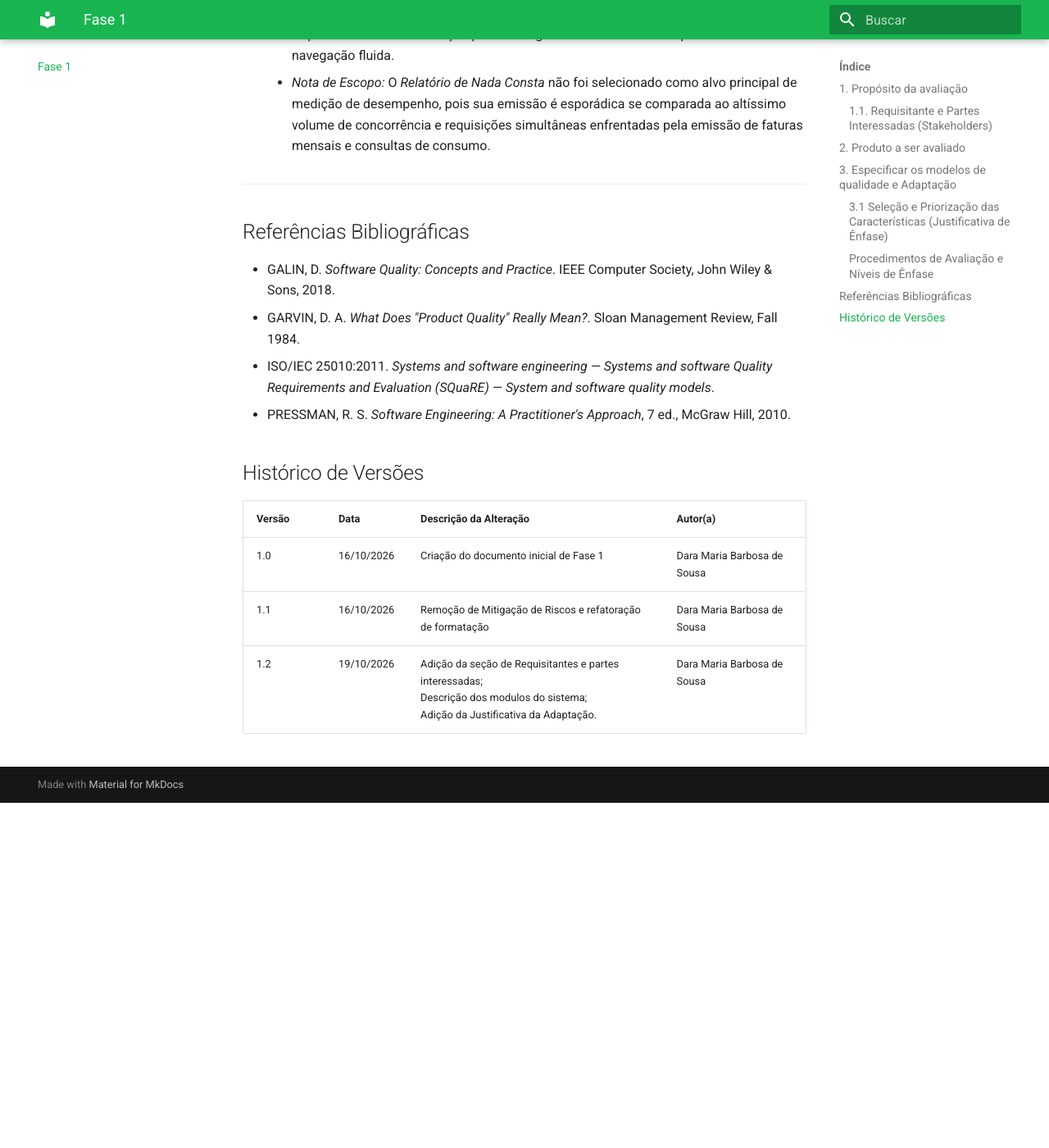
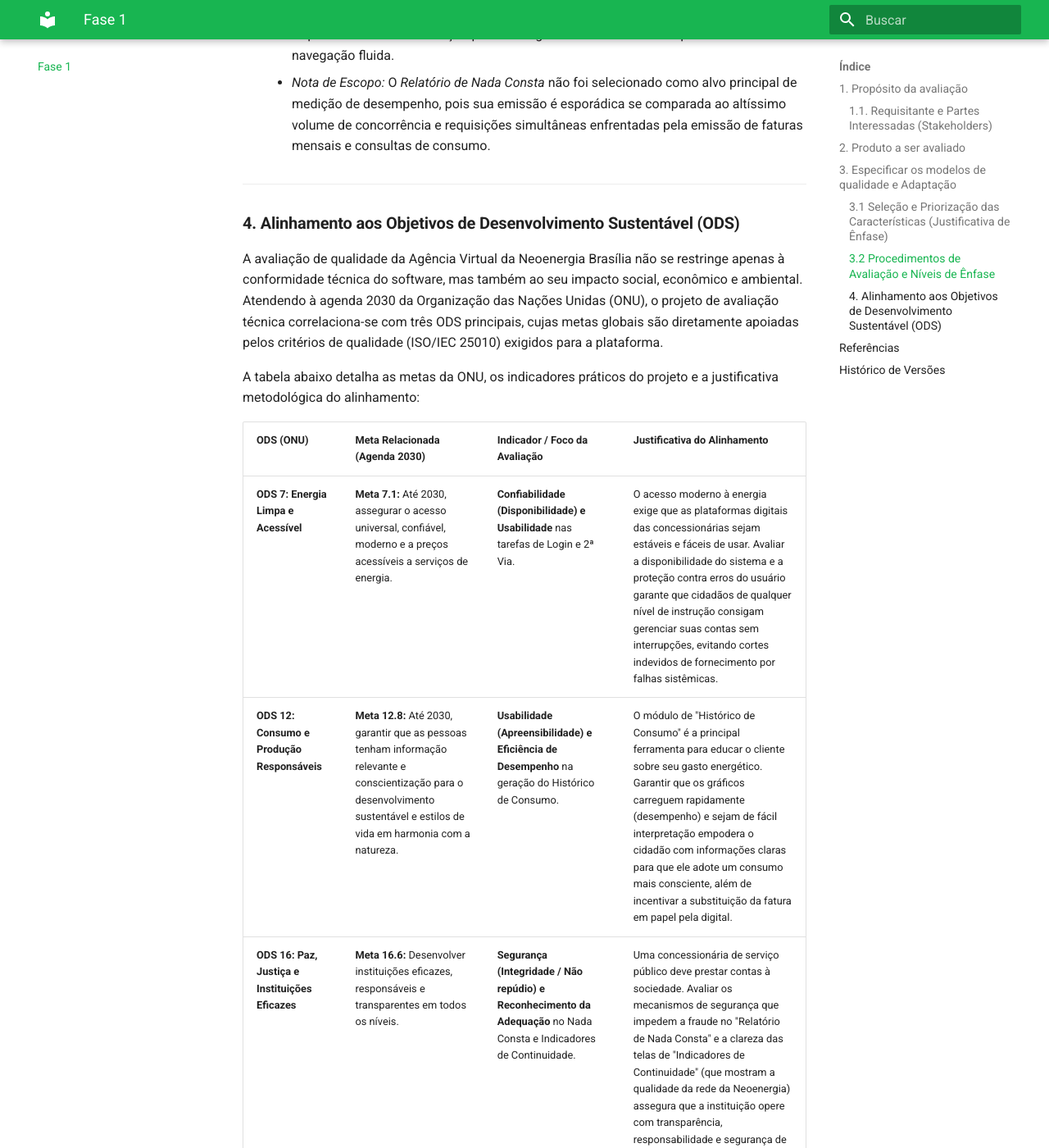
Before and after one commit to FCTE-Qualidade-de-Software-1/2026-2_T02_RADIA_PERLMAN, an MkDocs documentation site: the page built from docs/fase1-requisitos.md, in a window 1280 px wide and 1400 px high, scrolled down 6475 px. Shown: the whole window at 82% size. Built offline with MkDocs 1.6.1 and Material for MkDocs 9.7.7, drawn with Linux system fonts in a browser that asks for light colours; before the commit the page ends 7454 px from its top, so only the background shows below that; some of the changed text lies outside the part shown.

Commit message:
docs: Adiciona relação do projeto as ODS.

```diff
--- a/docs/fase1-requisitos.md
+++ b/docs/fase1-requisitos.md
@@ -1,6 +1,6 @@
 # Fase 1: Requisitos de Avaliação
 
-## 1. Propósito da avaliação
+## **1. Propósito da avaliação**
 O propósito desta avaliação é analisar a qualidade do portal "Agência Virtual da Neoenergia Brasília", com o objetivo de identificar pontos de melhoria, gargalos de desempenho e compreender o comportamento prático do sistema diante de cenários reais de uso.
 
 A avaliação está sendo conduzida de forma independente por estudantes de Engenharia de Software da Universidade de Brasília (UnB), atuando como avaliadores e auditores de qualidade. O público-alvo desta documentação inclui a comunidade acadêmica e profissionais interessados no controle de qualidade de serviços públicos digitais.
@@ -110,7 +110,7 @@
 
 ---
 
-### **Procedimentos de Avaliação e Níveis de Ênfase**
+### **3.2 Procedimentos de Avaliação e Níveis de Ênfase**
 
 Abaixo estão detalhados os procedimentos de avaliação por característica, pontuados em uma escala de ênfase de 1 a 5, com o mapeamento explícito das funcionalidades do escopo escolhidas para cada teste:
 
@@ -139,15 +139,38 @@
     * *Nota de Escopo:* O *Relatório de Nada Consta* não foi selecionado como alvo principal de medição de desempenho, pois sua emissão é esporádica se comparada ao altíssimo volume de concorrência e requisições simultâneas enfrentadas pela emissão de faturas mensais e consultas de consumo.
 
 
+---
+
+### **4. Alinhamento aos Objetivos de Desenvolvimento Sustentável (ODS)**
+
+A avaliação de qualidade da Agência Virtual da Neoenergia Brasília não se restringe apenas à conformidade técnica do software, mas também ao seu impacto social, econômico e ambiental. Atendendo à agenda 2030 da Organização das Nações Unidas (ONU), o projeto de avaliação técnica correlaciona-se com três ODS principais, cujas metas globais são diretamente apoiadas pelos critérios de qualidade (ISO/IEC 25010) exigidos para a plataforma.
+
+A tabela abaixo detalha as metas da ONU, os indicadores práticos do projeto e a justificativa metodológica do alinhamento:
+
+| ODS (ONU) | Meta Relacionada (Agenda 2030) | Indicador / Foco da Avaliação | Justificativa do Alinhamento |
+| --- | --- | --- | --- |
+| **ODS 7: Energia Limpa e Acessível** | **Meta 7.1:** Até 2030, assegurar o acesso universal, confiável, moderno e a preços acessíveis a serviços de energia. | **Confiabilidade (Disponibilidade) e Usabilidade** nas tarefas de Login e 2ª Via. | O acesso moderno à energia exige que as plataformas digitais das concessionárias sejam estáveis e fáceis de usar. Avaliar a disponibilidade do sistema e a proteção contra erros do usuário garante que cidadãos de qualquer nível de instrução consigam gerenciar suas contas sem interrupções, evitando cortes indevidos de fornecimento por falhas sistêmicas. |
+| **ODS 12: Consumo e Produção Responsáveis** | **Meta 12.8:** Até 2030, garantir que as pessoas tenham informação relevante e conscientização para o desenvolvimento sustentável e estilos de vida em harmonia com a natureza. | **Usabilidade (Apreensibilidade) e Eficiência de Desempenho** na geração do Histórico de Consumo. | O módulo de "Histórico de Consumo" é a principal ferramenta para educar o cliente sobre seu gasto energético. Garantir que os gráficos carreguem rapidamente (desempenho) e sejam de fácil interpretação empodera o cidadão com informações claras para que ele adote um consumo mais consciente, além de incentivar a substituição da fatura em papel pela digital. |
+| **ODS 16: Paz, Justiça e Instituições Eficazes** | **Meta 16.6:** Desenvolver instituições eficazes, responsáveis e transparentes em todos os níveis. | **Segurança (Integridade / Não repúdio) e Reconhecimento da Adequação** no Nada Consta e Indicadores de Continuidade. | Uma concessionária de serviço público deve prestar contas à sociedade. Avaliar os mecanismos de segurança que impedem a fraude no "Relatório de Nada Consta" e a clareza das telas de "Indicadores de Continuidade" (que mostram a qualidade da rede da Neoenergia) assegura que a instituição opere com transparência, responsabilidade e segurança de dados. |
+
+
+_Fonte: Equipe Radia Perlman, 2026_
+
 
 ---
 
 
-## Referências Bibliográficas
+## **Referências**
+
 * GALIN, D. *Software Quality: Concepts and Practice*. IEEE Computer Society, John Wiley & Sons, 2018.
-* GARVIN, D. A. *What Does "Product Quality" Really Mean?*. Sloan Management Review, Fall 1984.
-* ISO/IEC 25010:2011. *Systems and software engineering — Systems and software Quality Requirements and Evaluation (SQuaRE) — System and software quality models*.
-* PRESSMAN, R. S. *Software Engineering: A Practitioner's Approach*, 7 ed., McGraw Hill, 2010.
+* GARVIN, D. A. What Does "Product Quality" Really Mean?. *Sloan Management Review*, Fall 1984.
+* ISO/IEC. *ISO/IEC 25010:2011 - Systems and software engineering — Systems and software Quality Requirements and Evaluation (SQuaRE) — System and software quality models*. Genebra: ISO, 2011.
+* ONU – Organização das Nações Unidas. *Os Objetivos de Desenvolvimento Sustentável no Brasil*. Disponível em: [https://brasil.un.org/pt-br/sdgs](https://brasil.un.org/pt-br/sdgs). Acesso em: 20 out. 2026.
+* PRESSMAN, R. S. *Software Engineering: A Practitioner's Approach*, 7. ed. Nova York: McGraw Hill, 2010.
+* RAMOS, C. S. *Processo de Avaliação de Produto de Software*. Material de apoio e slides da disciplina Qualidade de Software 1. Brasília: Universidade de Brasília (UnB), 2026.
+
+---
+
 
 ## Histórico de Versões
 
@@ -156,3 +179,4 @@
 | 1.0 | 16/10/2026 | Criação do documento inicial de Fase 1 | Dara Maria Barbosa de Sousa |
 | 1.1 | 16/10/2026 | Remoção de Mitigação de Riscos e refatoração de formatação | Dara Maria Barbosa de Sousa |
 | 1.2 | 19/10/2026 | Adição da seção de Requisitantes e partes interessadas; <br> Descrição dos modulos do sistema; <br>Adição da Justificativa da Adaptação.| Dara Maria Barbosa de Sousa |
+| 1.3 | 20/10/2026 | Adição do Alinhamento aos ODS | Dara Maria Barbosa de Sousa |
```
Also changed, not shown: docs/stylesheets/extra.css (line endings or trailing spaces).
